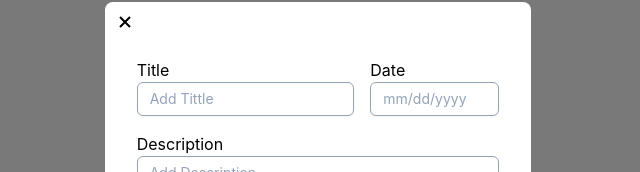
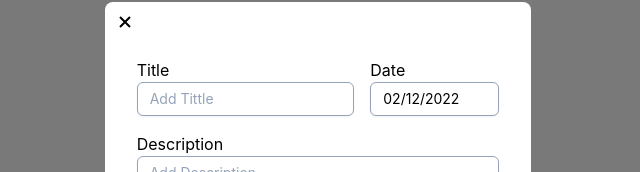
Before and after one commit to Koxepis/todo-list-testcode, a React (Create React App) app: page / in a window 1280 px wide. Both pictures are taken after typing "Sample" into the empty fields and a click on the button "Add New List". Shown: the part 224-396 px from the top of the page, without its empty margins (322-962 px from the left). Built offline with nearby package versions, Linux system fonts and the light colour scheme.

Commit message:
fix: render out edited list

```diff
--- a/src/components/Modal.jsx
+++ b/src/components/Modal.jsx
@@ -5,7 +5,7 @@ import { GrFormClose } from "react-icons/gr";
 import { v4 as uuidv4 } from "uuid";
 
 const Modal = ({ editToDo, setShowModal, edited }) => {
-  const [startDate, setStartDate] = useState();
+  const [startDate, setStartDate] = useState(edited ? edited.date : new Date());
   const [title, setTitle] = useState(edited ? edited.title : "");
   const [description, setDescription] = useState(
     edited ? edited.description : ""
@@ -25,7 +25,7 @@ const Modal = ({ editToDo, setShowModal, edited }) => {
     }
 
     if (!title || !description) {
-      alert("Data Required");
+      alert("Please fill all the required field");
       return;
     }
 
@@ -72,7 +72,7 @@ const Modal = ({ editToDo, setShowModal, edited }) => {
               minDate={new Date()}
               className="px-3 py-1.5 bg-white border shadow-sm border-slate-400 placeholder-slate-400 focus:outline-none focus:border-slate-200 block w-full rounded-md sm:text-sm font-normal"
               placeholderText="mm/dd/yyyy"
-              showDisabledMonthNavigation
+              dateFormat="MM/dd/yyyy"
             />
           </div>
         </div>
```
